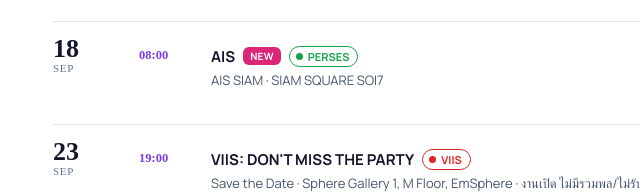
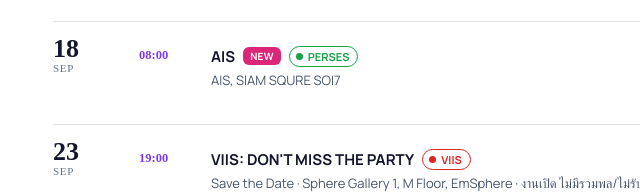
Before and after one commit to 1ofyourfav/gnest-schedule, a plain HTML site: page index.html in a window 1280 px wide. Shown: the part 3735-3929 px from the top of the page, 27-667 px from the left. Drawn offline with Linux system fonts and the light colour scheme; a web font is replaced by a local one.

Commit message:
Update index.html

```diff
--- a/index.html
+++ b/index.html
@@ -357,7 +357,7 @@
 perses | 2026-09-12 | 17:00 | MCHOICE & MINT AWARDS 2026 (SHOW / FASHION SHOW) | Iconsiam Hall, ICONSIAM · งานปิด เฉพาะผู้มีสิทธิ์เข้างาน
 perses | 2026-09-14 | 19:00 | รายการ ทศกัณฐ์ รันวงการ (JUNG/KRITTIN) | ช่อง Workpoint 23
 perses | 2026-09-15 | 19:00 | FLEX 104.5 (LIVE) | Radio – Flex 104.5 · Facebook/YouTube – FLEXCONNECT · Studio Flex 104.5
-perses | 2026-09-18 | 08:00 | AIS | AIS SIAM · SIAM SQUARE SOI7 | NEW
+perses | 2026-09-18 | 08:00 | AIS | AIS, SIAM SQURE SOI7 | NEW
 perses | 2026-09-28 | 19:00 | รายการ เพลงแคชสั่งฮ์ PODCAST | YouTube – วินฮ์
 perses | 2026-09-29 | 19:00 | PERSES '4 YEARS ANNIVERSARY' (LIVE) | IG / TikTok – PERSES_OFFICIAL
 
```
